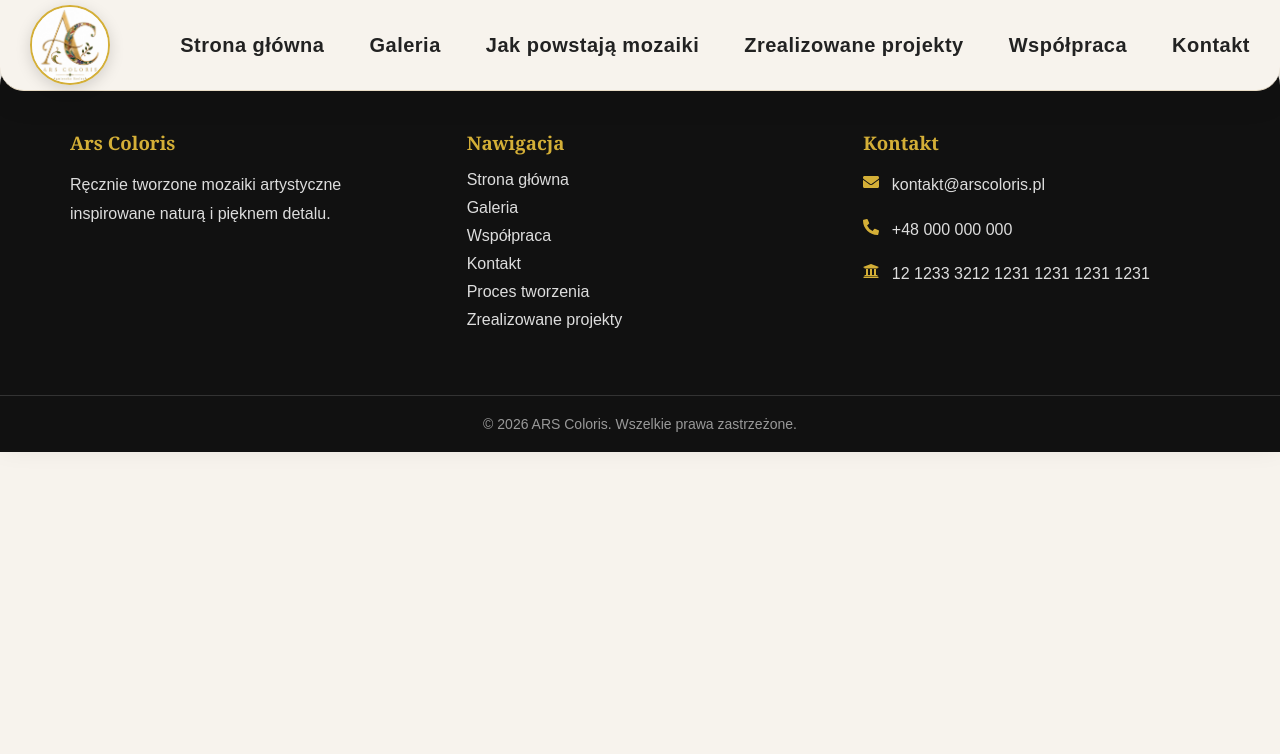
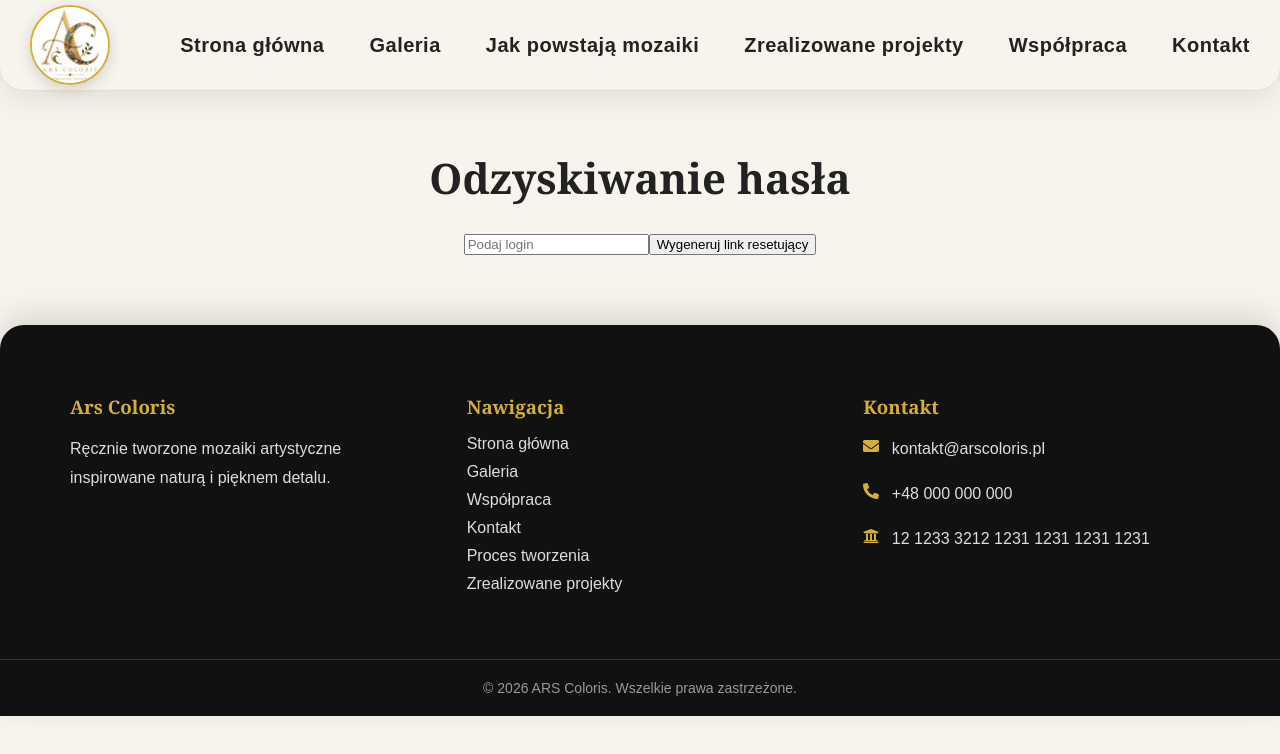
Before and after one commit to Marzeda/Ars_Coloris, a React (Create React App) app in the folder ars_coloris_front/: page /forgot-password in a window 1280 px wide. Shown: the top 754 px of the page. Built offline with nearby package versions, Linux system fonts and the light colour scheme.

Commit message:
Add password recovery system with bcrypt and reset tokens

```diff
--- a/ars_coloris_front/src/App.css
+++ b/ars_coloris_front/src/App.css
@@ -1590,3 +1590,18 @@ body {
 .admin-table td {
     vertical-align: middle;
 }
+
+
+.forgot-password-link {
+    margin-top: 15px;
+}
+
+.forgot-password-link a {
+    color: #9a7009;
+    font-weight: 600;
+    text-decoration: none;
+}
+
+.forgot-password-link a:hover {
+    text-decoration: underline;
+}
--- a/ars_coloris_front/src/App.js
+++ b/ars_coloris_front/src/App.js
@@ -20,6 +20,8 @@ import ResetPassword from "./pages/ResetPassword";
 
 import ProtectedRoute from "./components/ProtectedRoute";
 
+import ForgotPassword from "./pages/ForgotPassword";
+
 import "./App.css";
 
 function App() {
@@ -38,6 +40,7 @@ function App() {
                 <Route path="/contact" element={<Contact />} />
                 <Route path="/product/:id" element={<ProductDetails />} />
                 <Route path="/login" element={<Login />} />
+                <Route path="/forgot-password" element={<ForgotPassword />} />
 
                 <Route
                     path="/admin"
--- /dev/null
+++ b/ars_coloris_front/src/pages/ForgotPassword.js
@@ -0,0 +1,64 @@
+import { useState } from "react";
+
+const API_URL = "http://localhost:5000";
+
+function ForgotPassword() {
+    const [username, setUsername] = useState("");
+    const [message, setMessage] = useState("");
+    const [resetLink, setResetLink] = useState("");
+
+    const handleSubmit = async (e) => {
+        e.preventDefault();
+
+        const response = await fetch(`${API_URL}/api/forgot-password`, {
+            method: "POST",
+            headers: {
+                "Content-Type": "application/json"
+            },
+            body: JSON.stringify({ username })
+        });
+
+        const data = await response.json();
+
+        setMessage(data.message);
+
+        if (response.ok) {
+            setResetLink(data.resetLink);
+        }
+    };
+
+    return (
+        <div className="page">
+            <div className="login-container">
+                <h1>Odzyskiwanie hasła</h1>
+
+                <form onSubmit={handleSubmit}>
+                    <input
+                        type="text"
+                        placeholder="Podaj login"
+                        value={username}
+                        onChange={(e) => setUsername(e.target.value)}
+                        required
+                    />
+
+                    <button type="submit">
+                        Wygeneruj link resetujący
+                    </button>
+                </form>
+
+                {message && <p>{message}</p>}
+
+                {resetLink && (
+                    <p>
+                        Link resetujący:{" "}
+                        <a href={resetLink}>
+                            Przejdź do resetowania hasła
+                        </a>
+                    </p>
+                )}
+            </div>
+        </div>
+    );
+}
+
+export default ForgotPassword;
--- a/ars_coloris_front/src/pages/Login.js
+++ b/ars_coloris_front/src/pages/Login.js
@@ -1,5 +1,5 @@
 import { useState } from "react";
-import { useNavigate } from "react-router-dom";
+import { Link, useNavigate } from "react-router-dom";
 
 function Login() {
     const [username, setUsername] = useState("");
@@ -43,7 +43,6 @@ function Login() {
             } else {
                 navigate("/artist");
             }
-
         } catch (err) {
             setError("Błąd połączenia z serwerem");
         }
@@ -86,6 +85,12 @@ function Login() {
                     Zaloguj
                 </button>
 
+                <p className="forgot-password-link">
+                    <Link to="/forgot-password">
+                        Nie pamiętasz hasła?
+                    </Link>
+                </p>
+
                 {error && (
                     <p style={{ color: "red" }}>
                         {error}
```
Also changed, not shown: 1 other file (tests, documents, lock files or other folders).
